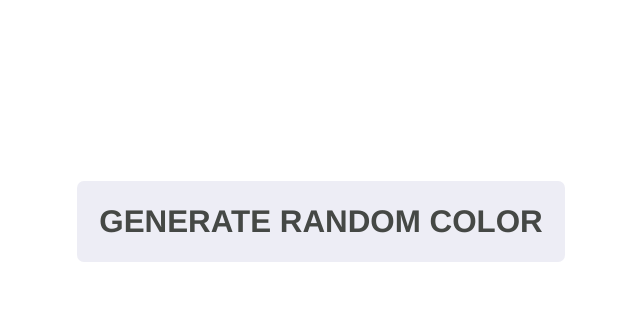
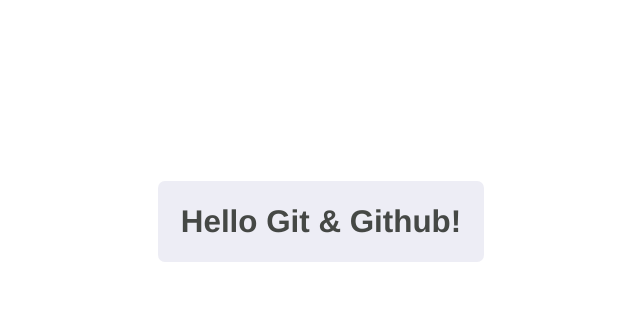
Before and after one commit to qcarpentier/Demo-Git-Github, a plain HTML site: page index.html in a window 1280 px wide. Shown: the part 156-466 px from the top of the page, without its empty margins (319-959 px from the left). Drawn offline with nearby package versions, Linux system fonts and the light colour scheme.

Commit message:
Change button text

```diff
--- a/index.html
+++ b/index.html
@@ -11,7 +11,7 @@
 <body>
   <div id="container">
     <div id="button" onclick="generate();">
-      GENERATE RANDOM COLOR
+      Hello Git & Github!
     </div>
     <div id="output"></div>
     </div>
```
